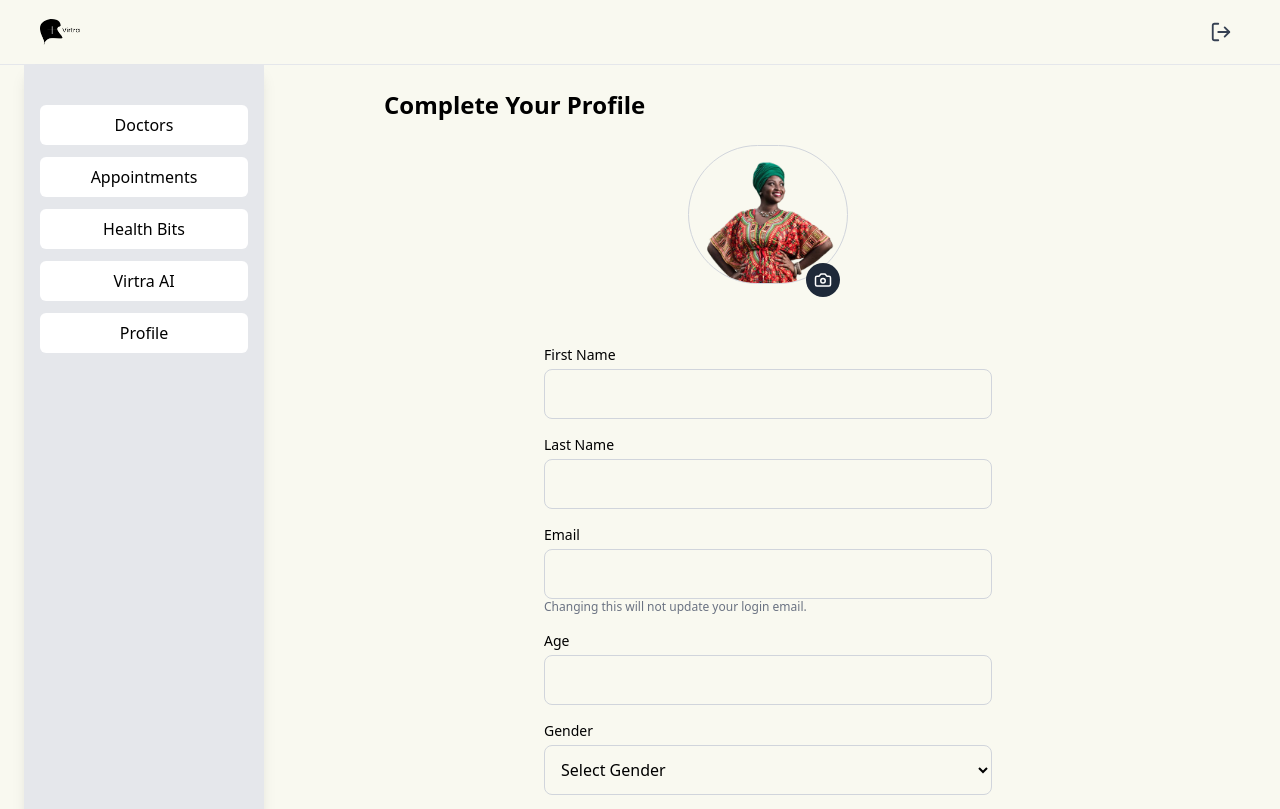
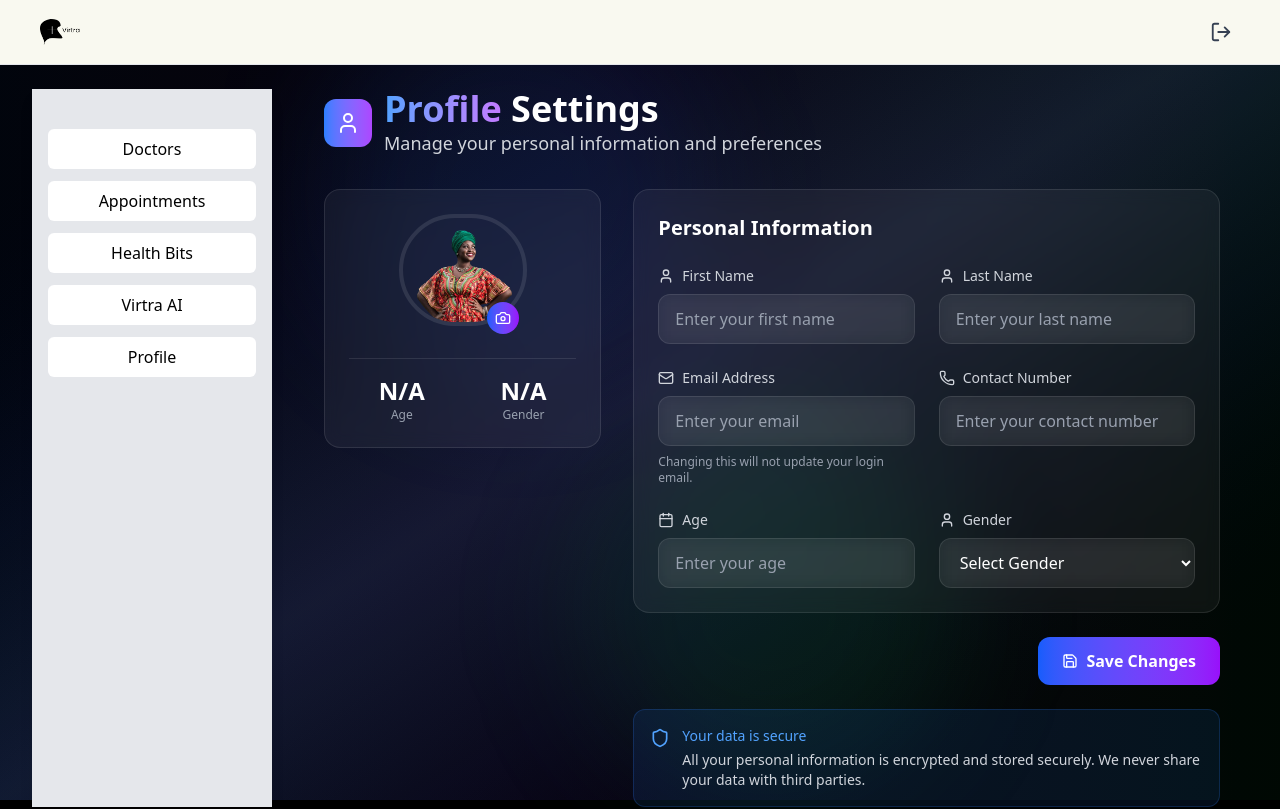
Before and after one commit to Juniorkpabitey/virtra, a Next.js app: page /profile in a window 1280 px wide. Shown: the top 809 px of the page. Built offline with nearby package versions, Linux system fonts and the light colour scheme; no server answers.

Commit message:
profile-setup

```diff
--- a/app/profile/page.tsx
+++ b/app/profile/page.tsx
@@ -3,7 +3,7 @@
 import { useEffect, useState } from 'react'
 import { supabase } from '../../lib/supabaseClient'
 import Image from 'next/image'
-import { Camera } from 'lucide-react'
+import { Camera, User, Mail, Phone, Calendar, Save, Shield } from 'lucide-react'
 import Sidebar from '../../components/Sidebar'
 import Topbar from '../../components/Topbar'
 import Footer from '../../components/Footer'
@@ -157,37 +157,72 @@ export default function ProfilePage() {
   }
 
   return (
-    <div className="min-h-screen bg-[#f9f9f0] flex flex-col">
+    <div className="min-h-screen bg-black text-white overflow-hidden">
+      {/* Background Gradients */}
+      <div className="fixed inset-0 bg-gradient-to-br from-black via-gray-900 to-black"></div>
+      <div className="fixed inset-0 bg-gradient-to-r from-blue-600/5 via-purple-600/5 to-green-600/5"></div>
+      <div className="fixed top-0 left-1/4 w-96 h-96 bg-blue-500/10 rounded-full blur-3xl"></div>
+      <div className="fixed bottom-0 right-1/4 w-96 h-96 bg-green-500/10 rounded-full blur-3xl"></div>
+
+      <div className="relative z-10">
         <Topbar />
-      <div className="flex flex-1 flex-col md:flex-row gap-4 px-2 md:px-6">
+
+        <div className="flex flex-1 flex-col lg:flex-row gap-6 px-4 lg:px-8 py-6">
           <Sidebar />
-        <main className="flex-1 p-6">
-          <div className="max-w-3xl mx-auto">
-            <h1 className="text-2xl font-bold mb-6">Complete Your Profile</h1>
+
+          <main className="flex-1">
+            <div className="max-w-4xl mx-auto">
+              {/* Header */}
+              <div className="space-y-6 mb-8">
+                <div className="flex items-center space-x-3">
+                  <div className="w-12 h-12 bg-gradient-to-r from-blue-500 to-purple-500 rounded-xl flex items-center justify-center">
+                    <User className="w-6 h-6 text-white" />
+                  </div>
+                  <div>
+                    <h1 className="text-3xl lg:text-4xl font-bold">
+                      <span className="bg-gradient-to-r from-blue-400 to-purple-400 bg-clip-text text-transparent">
+                        Profile
+                      </span>{' '}
+                      Settings
+                    </h1>
+                    <p className="text-gray-300 text-lg">
+                      Manage your personal information and preferences
+                    </p>
+                  </div>
+                </div>
+              </div>
+
               {loading ? (
-              <div className="flex items-center justify-center h-64">
-                <div className="flex flex-col items-center">
-                  <div className="animate-spin rounded-full h-12 w-12 border-b-2 border-blue-600" />
-                  <p className="mt-3 text-gray-600">Loading profile...</p>
+                <div className="flex items-center justify-center py-12">
+                  <div className="text-center space-y-4">
+                    <div className="w-12 h-12 border-4 border-blue-500/30 border-t-blue-500 rounded-full animate-spin mx-auto"></div>
+                    <p className="text-gray-400">Loading your profile...</p>
                   </div>
                 </div>
               ) : (
-              <>
-                <div className="flex flex-col items-center mb-6">
-                  <div className="relative w-40 h-40 mb-4">
+                <div className="grid lg:grid-cols-3 gap-8">
+                  {/* Avatar Section */}
+                  <div className="lg:col-span-1">
+                    <div className="bg-white/5 backdrop-blur-sm rounded-2xl border border-white/10 p-6">
+                      <div className="text-center space-y-4">
+                        <div className="relative mx-auto w-32 h-32">
                           <Image
                             src={avatarUrl || '/default-user.png'}
                             alt="Profile"
-                      width={160}
-                      height={160}
-                      className="rounded-full object-cover border border-gray-300"
+                            width={128}
+                            height={128}
+                            className="rounded-full object-cover border-4 border-white/10"
                           />
                           <label
                             htmlFor="avatar-upload"
-                      className="absolute bottom-2 right-2 bg-gray-800 text-white p-2 rounded-full cursor-pointer"
+                            className="absolute bottom-2 right-2 bg-gradient-to-r from-blue-600 to-purple-600 text-white p-2 rounded-full cursor-pointer hover:shadow-lg hover:shadow-blue-500/25 transform hover:scale-105 transition-all duration-300"
                             title="Upload avatar"
                           >
-                      <Camera size={18} />
+                            {uploading ? (
+                              <div className="w-4 h-4 border-2 border-white/30 border-t-white rounded-full animate-spin"></div>
+                            ) : (
+                              <Camera className="w-4 h-4" />
+                            )}
                             <input
                               id="avatar-upload"
                               type="file"
@@ -198,85 +233,177 @@ export default function ProfilePage() {
                             />
                           </label>
                         </div>
-                  {uploading && <p className="text-sm text-gray-500">Uploading avatar...</p>}
+
+                        <div className="space-y-2">
+                          <h3 className="text-xl font-semibold text-white">
+                            {firstname} {lastname}
+                          </h3>
+                          <p className="text-gray-400 text-sm">{email}</p>
                         </div>
 
-                <div className="w-full max-w-md mx-auto space-y-4">
-                  <div>
-                    <label className="block text-sm font-medium mb-1">First Name</label>
+                        {/* Profile Stats */}
+                        <div className="grid grid-cols-2 gap-4 pt-4 border-t border-white/10">
+                          <div className="text-center">
+                            <p className="text-2xl font-bold text-white">
+                              {age || 'N/A'}
+                            </p>
+                            <p className="text-gray-400 text-xs">Age</p>
+                          </div>
+                          <div className="text-center">
+                            <p className="text-2xl font-bold text-white">
+                              {gender || 'N/A'}
+                            </p>
+                            <p className="text-gray-400 text-xs">Gender</p>
+                          </div>
+                        </div>
+                      </div>
+                    </div>
+                  </div>
+
+                  {/* Form Section */}
+                  <div className="lg:col-span-2 space-y-6">
+                    <div className="bg-white/5 backdrop-blur-sm rounded-2xl border border-white/10 p-6">
+                      <h2 className="text-xl font-semibold text-white mb-6">Personal Information</h2>
+
+                      <div className="grid grid-cols-1 md:grid-cols-2 gap-6">
+                        {/* First Name */}
+                        <div className="space-y-2">
+                          <label className="text-sm font-medium text-gray-300 flex items-center space-x-2">
+                            <User className="w-4 h-4" />
+                            <span>First Name</span>
+                          </label>
                           <input
                             type="text"
-                      className="w-full p-3 rounded-lg border border-gray-300"
+                            className="w-full bg-white/5 backdrop-blur-sm border border-white/10 rounded-xl px-4 py-3 text-white placeholder-gray-400 focus:outline-none focus:border-blue-500/50 focus:bg-white/10 transition-all duration-300"
                             value={firstname}
                             onChange={(e) => setFirstname(e.target.value)}
+                            placeholder="Enter your first name"
                           />
                         </div>
-                  <div>
-                    <label className="block text-sm font-medium mb-1">Last Name</label>
+
+                        {/* Last Name */}
+                        <div className="space-y-2">
+                          <label className="text-sm font-medium text-gray-300 flex items-center space-x-2">
+                            <User className="w-4 h-4" />
+                            <span>Last Name</span>
+                          </label>
                           <input
                             type="text"
-                      className="w-full p-3 rounded-lg border border-gray-300"
+                            className="w-full bg-white/5 backdrop-blur-sm border border-white/10 rounded-xl px-4 py-3 text-white placeholder-gray-400 focus:outline-none focus:border-blue-500/50 focus:bg-white/10 transition-all duration-300"
                             value={lastname}
                             onChange={(e) => setLastname(e.target.value)}
+                            placeholder="Enter your last name"
                           />
                         </div>
-                  <div>
-                    <label className="block text-sm font-medium mb-1">Email</label>
+
+                        {/* Email */}
+                        <div className="space-y-2">
+                          <label className="text-sm font-medium text-gray-300 flex items-center space-x-2">
+                            <Mail className="w-4 h-4" />
+                            <span>Email Address</span>
+                          </label>
                           <input
                             type="email"
-                      className="w-full p-3 rounded-lg border border-gray-300"
+                            className="w-full bg-white/5 backdrop-blur-sm border border-white/10 rounded-xl px-4 py-3 text-white placeholder-gray-400 focus:outline-none focus:border-blue-500/50 focus:bg-white/10 transition-all duration-300"
                             value={email}
                             onChange={(e) => setEmail(e.target.value)}
+                            placeholder="Enter your email"
                           />
-                    <p className="text-xs text-gray-500">
+                          <p className="text-xs text-gray-400">
                             Changing this will not update your login email.
                           </p>
                         </div>
-                  <div>
-                    <label className="block text-sm font-medium mb-1">Age</label>
+
+                        {/* Contact */}
+                        <div className="space-y-2">
+                          <label className="text-sm font-medium text-gray-300 flex items-center space-x-2">
+                            <Phone className="w-4 h-4" />
+                            <span>Contact Number</span>
+                          </label>
+                          <input
+                            type="text"
+                            className="w-full bg-white/5 backdrop-blur-sm border border-white/10 rounded-xl px-4 py-3 text-white placeholder-gray-400 focus:outline-none focus:border-blue-500/50 focus:bg-white/10 transition-all duration-300"
+                            value={contact}
+                            onChange={(e) => setContact(e.target.value)}
+                            placeholder="Enter your contact number"
+                          />
+                        </div>
+
+                        {/* Age */}
+                        <div className="space-y-2">
+                          <label className="text-sm font-medium text-gray-300 flex items-center space-x-2">
+                            <Calendar className="w-4 h-4" />
+                            <span>Age</span>
+                          </label>
                           <input
                             type="number"
-                      className="w-full p-3 rounded-lg border border-gray-300"
+                            className="w-full bg-white/5 backdrop-blur-sm border border-white/10 rounded-xl px-4 py-3 text-white placeholder-gray-400 focus:outline-none focus:border-blue-500/50 focus:bg-white/10 transition-all duration-300"
                             value={age}
                             onChange={(e) => setAge(e.target.value === '' ? '' : Number(e.target.value))}
+                            placeholder="Enter your age"
                           />
                         </div>
-                  <div>
-                    <label className="block text-sm font-medium mb-1">Gender</label>
+
+                        {/* Gender */}
+                        <div className="space-y-2">
+                          <label className="text-sm font-medium text-gray-300 flex items-center space-x-2">
+                            <User className="w-4 h-4" />
+                            <span>Gender</span>
+                          </label>
                           <select
-                      className="w-full p-3 rounded-lg border border-gray-300"
+                            className="w-full bg-white/5 backdrop-blur-sm border border-white/10 rounded-xl px-4 py-3 text-white focus:outline-none focus:border-blue-500/50 focus:bg-white/10 transition-all duration-300"
                             value={gender}
                             onChange={(e) => setGender(e.target.value)}
                           >
-                      <option value="">Select Gender</option>
-                      <option value="Male">Male</option>
-                      <option value="Female">Female</option>
-                      <option value="Other">Other</option>
+                            <option value="" className="bg-gray-800">Select Gender</option>
+                            <option value="Male" className="bg-gray-800">Male</option>
+                            <option value="Female" className="bg-gray-800">Female</option>
+                            <option value="Other" className="bg-gray-800">Other</option>
                           </select>
                         </div>
-                  <div>
-                    <label className="block text-sm font-medium mb-1">Contact Number</label>
-                    <input
-                      type="text"
-                      className="w-full p-3 rounded-lg border border-gray-300"
-                      value={contact}
-                      onChange={(e) => setContact(e.target.value)}
-                    />
                       </div>
+                    </div>
+
+                    {/* Save Button */}
+                    <div className="flex justify-end">
                       <button
                         onClick={handleSave}
                         disabled={saving || uploading}
-                    className="w-full bg-gray-800 text-white py-3 rounded-lg hover:bg-gray-700 disabled:opacity-60"
+                        className="flex items-center space-x-2 px-6 py-3 bg-gradient-to-r from-blue-600 to-purple-600 text-white rounded-xl font-semibold hover:shadow-2xl hover:shadow-blue-500/25 transform hover:-translate-y-1 transition-all duration-300 disabled:opacity-50 disabled:cursor-not-allowed disabled:transform-none"
                       >
-                    {saving ? 'Saving...' : 'Save'}
+                        {saving ? (
+                          <>
+                            <div className="w-4 h-4 border-2 border-white/30 border-t-white rounded-full animate-spin"></div>
+                            <span>Saving...</span>
+                          </>
+                        ) : (
+                          <>
+                            <Save className="w-4 h-4" />
+                            <span>Save Changes</span>
+                          </>
+                        )}
                       </button>
                     </div>
-              </>
+
+                    {/* Security Info */}
+                    <div className="bg-blue-500/10 border border-blue-500/20 rounded-xl p-4">
+                      <div className="flex items-start space-x-3">
+                        <Shield className="w-5 h-5 text-blue-400 mt-0.5 flex-shrink-0" />
+                        <div className="text-sm text-gray-300">
+                          <p className="font-medium text-blue-400 mb-1">Your data is secure</p>
+                          <p>All your personal information is encrypted and stored securely. We never share your data with third parties.</p>
+                        </div>
+                      </div>
+                    </div>
+                  </div>
+                </div>
               )}
             </div>
           </main>
         </div>
+
         <Footer />
+      </div>
     </div>
   )
 }
```
Lines whose indentation alone changed are shown as unchanged.
